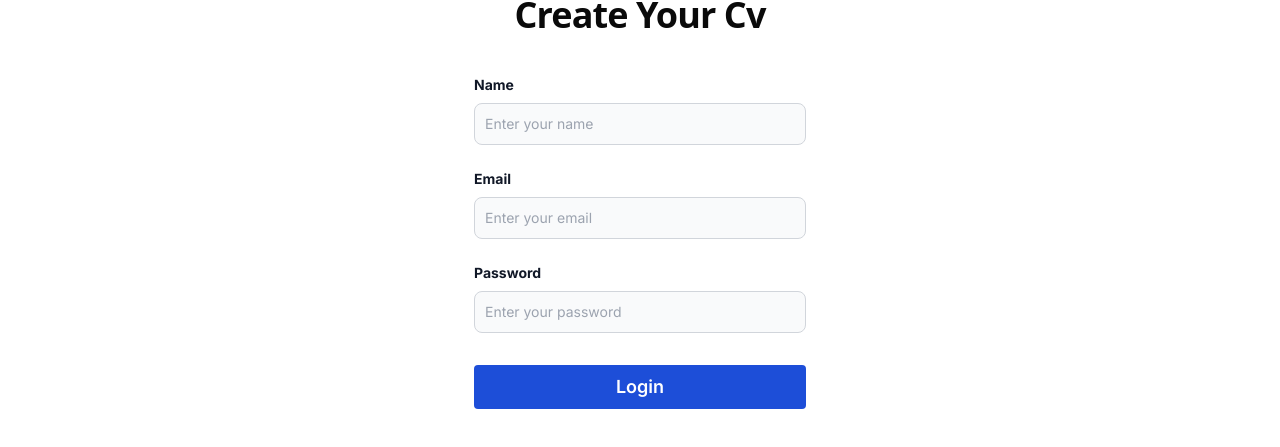
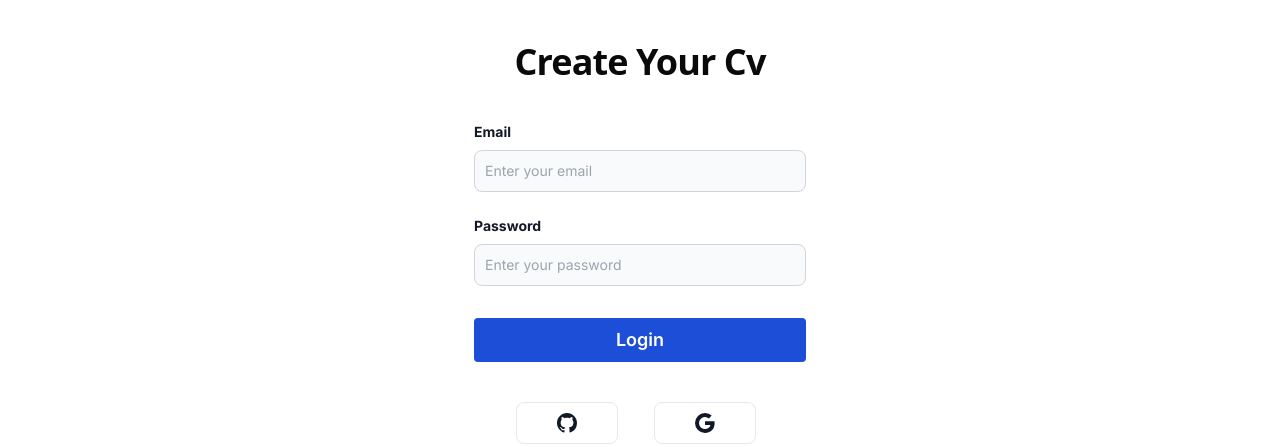
Before and after one commit to VANSH3104/VMeet, a Next.js app: page /signin in a window 1280 px wide. Shown: the part 209-656 px from the top of the page. Built offline with nearby package versions, Linux system fonts and the light colour scheme; no server answers.

Commit message:
little update

```diff
--- a/app/signin/component/authmain.tsx
+++ b/app/signin/component/authmain.tsx
@@ -134,6 +134,7 @@ export const Authmain = () => {
         </CardHeader>
         <CardContent>
           <form onSubmit={handleSubmit(onSubmit)} className=" rounded">
+          {variable === "REGISTER" && (
             <div>
               <Input
                 id="name"
@@ -148,8 +149,8 @@ export const Authmain = () => {
               />
               {errors.name && (
                 <p className="text-red-500 text-sm">{errors.name}</p>
+)}</div>
               )}
-            </div>
             <div>
               <Input
                 id="email"
```
